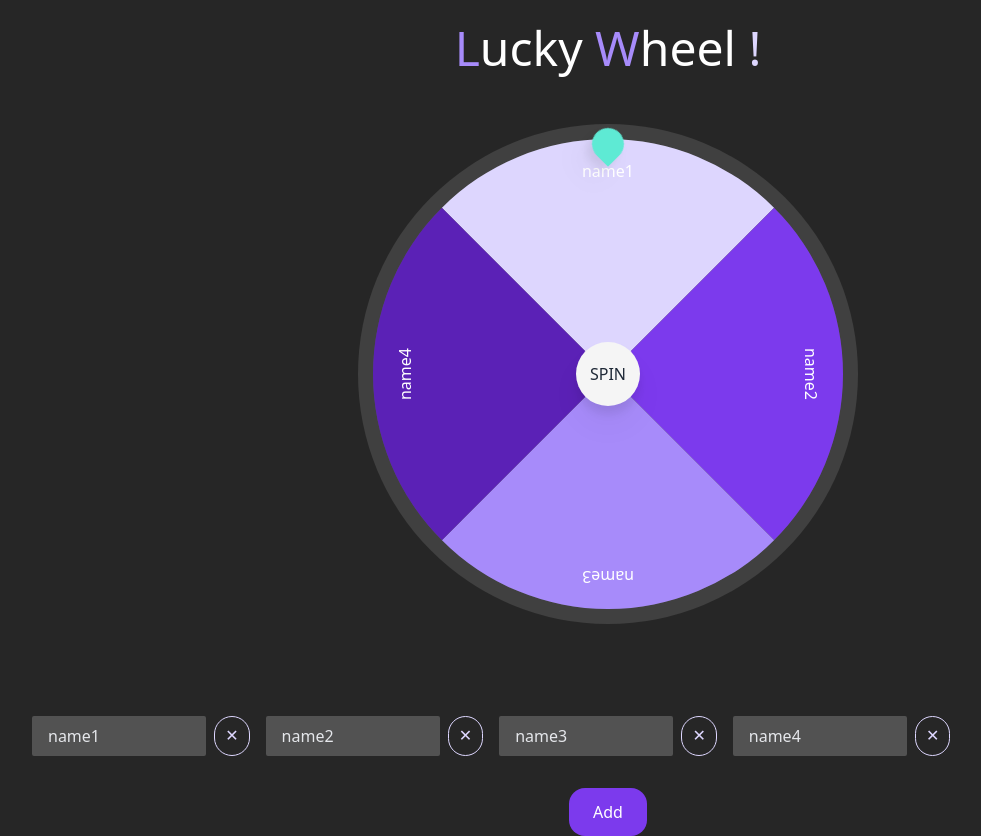
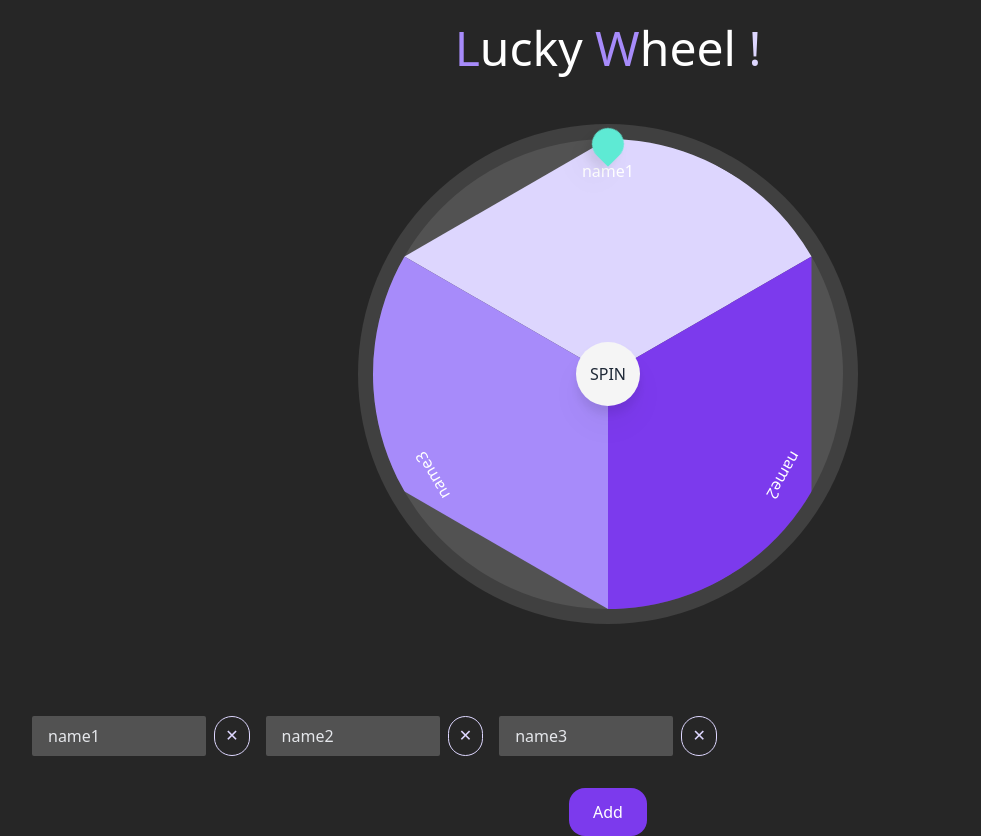
Before and after one commit to F9Uf/lucky-wheel, a Vue app: page / in a window 1280 px wide. Shown: the whole page, without its empty margins (32-1013 px from the left). Built offline with nearby package versions, Linux system fonts and the light colour scheme.

Commit message:
fix: handler remove item less than 4 items

```diff
--- a/src/App.vue
+++ b/src/App.vue
@@ -61,6 +61,8 @@ import Close from './components/Close.vue';
 import Button from './components/Button.vue';
 import Modal from './components/Modal.vue';
 
+const MINIMUM_ITEM = 1
+
 export default defineComponent({
   components: {
     Wheel,
@@ -70,8 +72,8 @@ export default defineComponent({
     Modal,
   },
   setup() {
-    const items = ref<string[]>(['name1', 'name2', 'name3', 'name4'])
-    const shouldDisableCloseButton = computed((): boolean => items.value.length <= 4)
+    const items = ref<string[]>(['name1', 'name2', 'name3'])
+    const shouldDisableCloseButton = computed((): boolean => items.value.length <= MINIMUM_ITEM)
     const showModal = ref<boolean>(false);
     const winnerIndex = ref<number>(0);
     const winner = ref<string>('');
@@ -81,7 +83,7 @@ export default defineComponent({
     }
 
     const removeItem = (index: number) => {
-      if (items.value.length <= 4) return
+      if (items.value.length <= MINIMUM_ITEM) return
       items.value.splice(index, 1)
     }
 
```
